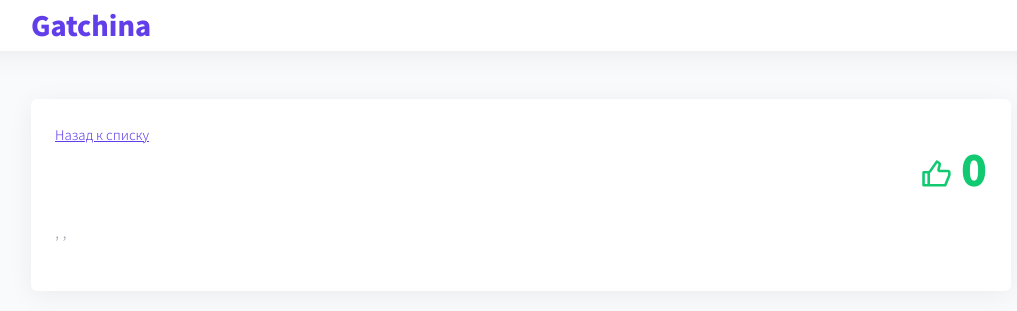
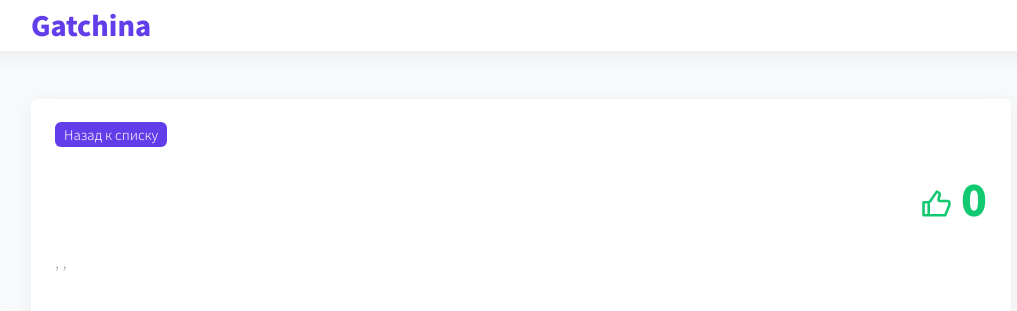
Before and after one commit to saydamir/HackGatchina2019back, a Flask app: template templates/issue.html in a window 1280 px wide. Shown: the top 311 px of the page, without its empty margins (119-1136 px from the left). Run offline with Flask 2, Linux system fonts and the light colour scheme; the template is opened without the code that fills it, so the values that code supplies are empty.

Commit message:
fixed button

```diff
--- a/static/style.css
+++ b/static/style.css
@@ -43,8 +43,18 @@ h1 {
   text-decoration: none;
 }
 
-.nav_back {
+.nav_back__container {
+  margin-bottom: 6px;
+}
+
+.nav_back a {
   font-size: 10pt;
+  background: #613EEA;
+  border-radius: 6px;
+  padding: 3px 9px;
+  color: #fff;
+  text-decoration: none;
+  cursor: pointer;
 }
 
 .card {
--- a/templates/issue.html
+++ b/templates/issue.html
@@ -59,8 +59,10 @@ ymaps.ready(init);
             <section class="page">
               <header class="page__header">
                 <div class="row">
+                  <div class="col-xs-12 nav_back__container">
+                    <span class="nav_back"><a href="/">Назад к списку</a></span>
+                  </div>
                   <div class="col-xs-9">
-                    <span class="nav_back"><a href="/">Назад к списку</a></span>
                     <h1>
                       <!-- сюда заголовок -->
                       {{document.title}}
```
